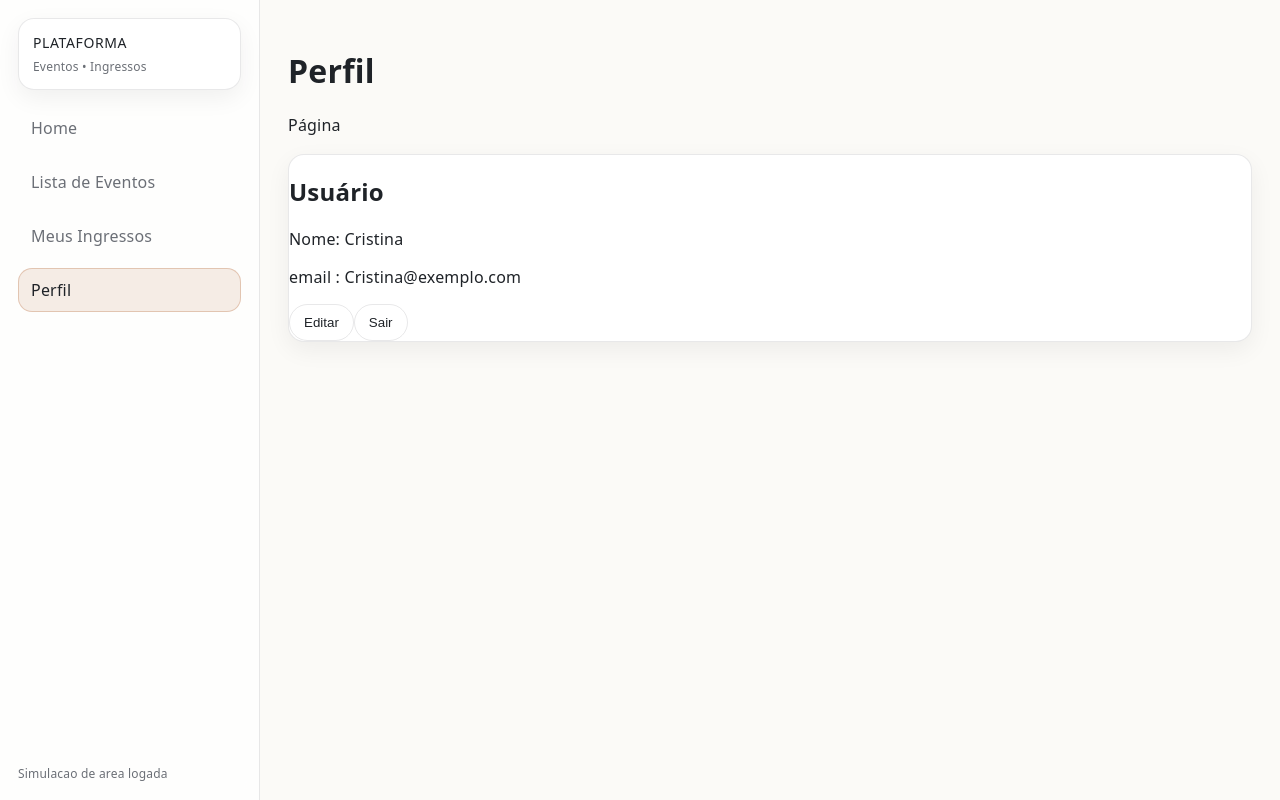
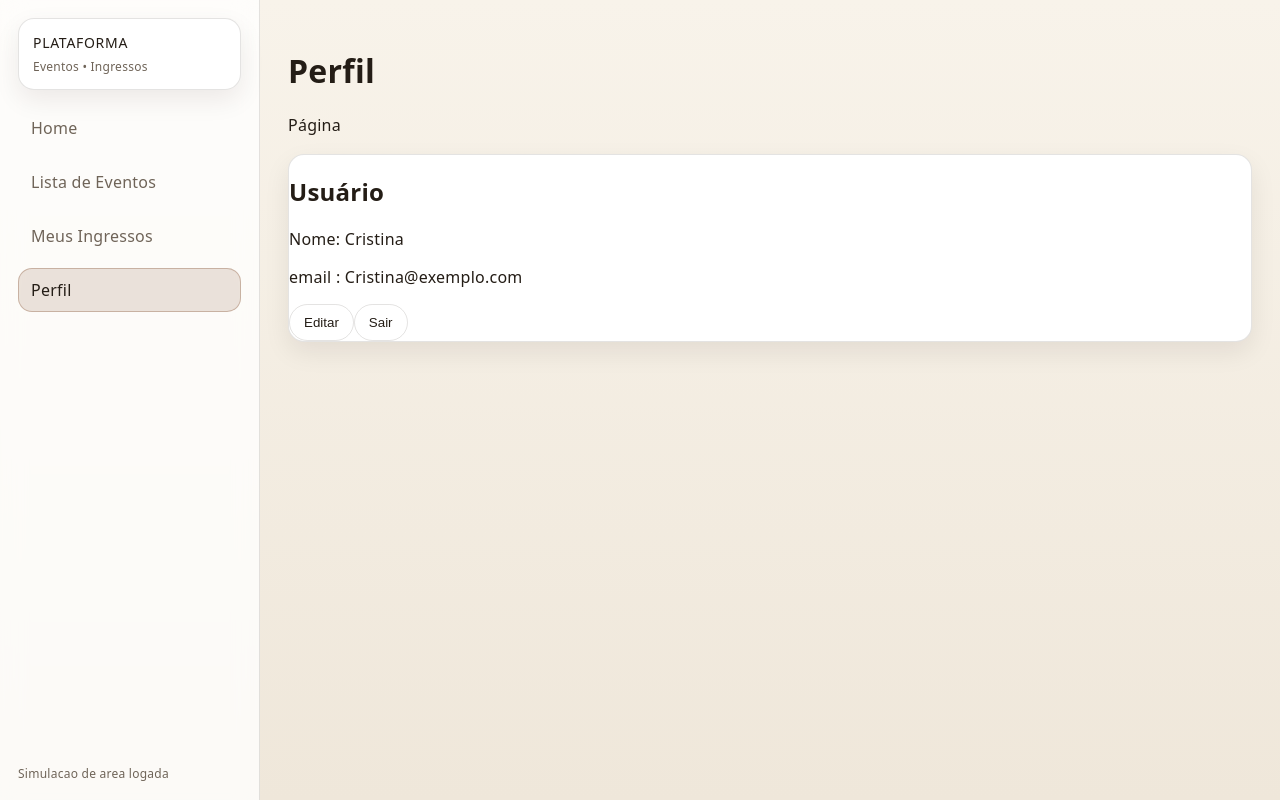
Before and after one commit to xjott/PAME-25.2---ENTREGA-3---PEDRO-NAVES-DA-MOTTA, a Next.js app: page /perfil in a window 1280 px wide. Built offline with nearby package versions, Linux system fonts and the light colour scheme.

Commit message:
ajustes finais no CSS

```diff
--- a/app/globals.css
+++ b/app/globals.css
@@ -1,170 +1,202 @@
-/* =========================
-   Base
-========================= */
+/* nota: para atender às demandas da cliente e fazer o site ficar da exata maneira que ela imaginou, eu pesquisei diversos elementos de css que não sou familiar, isso estava bagunçando minha percepção do código, por isso eu coloquei muitos comentários ao longo */
+
+
 :root{
-  /* Light + earthy palette */
-  --bg: #fbfaf7;          /* off-white quente */
-  --panel: #ffffff;       /* cards */
-  --panel2: #f7f4ee;      /* subtle section bg */
-  --text: #1f2328;        /* texto principal */
-  --muted: #6b6f76;       /* texto secundario */
-  --border: rgba(31,35,40,0.10);
+  /* bg */
+  --bg: #f8f3ea;
+  --bg2: #efe7da;
 
-  /* Tons terrosos (detalhes) */
-  --accent: #b56a3a;      /* terracota/argila */
-  --accent2: #8b6b4f;     /* bronze/terra */
-  --accentSoft: rgba(181,106,58,0.12);
+  /* cards */
+  --panel: #ffffff;
 
-  --shadow: 0 8px 24px rgba(20, 20, 20, 0.06);
+  --text: #241d16;     /* texto principal */
+  --muted: #6f6458;    /* texto secundário */
 
-  /* Layout */
+  /* paleta madeira */
+  --wood: #8a5a3b;
+  --wood2: #a26b45;
+  --wood3: #6f432a;
+
+  /* variação da cor de destaque */
+  --woodSoft: rgba(138,90,59,0.16);
+
+  /* borda/sombras */
+  --border: rgba(36,29,22,0.12);
+  --shadow: 0 10px 26px rgba(20,15,10,0.08);
   --radius: 16px;
   --radius2: 14px;
+
+  /* largura padrão da sidebar */
   --sidebarW: 260px;
 }
 
-*{ box-sizing: border-box; }
+/* base*/
 
+/* larg/alt */
+*{
+  box-sizing: border-box;
+}
+
+/* base da página */
 html, body{
   height: 100%;
   margin: 0;
-  background: var(--bg);
+  background: linear-gradient(180deg, var(--bg), var(--bg2));
   color: var(--text);
 
-  /* Fonte fina / clean */
+  /* fonte leve */
   font-family: ui-sans-serif, system-ui, -apple-system, "Segoe UI", Roboto, Arial;
   font-weight: 300;
-  letter-spacing: 0.2px;
+  letter-spacing: 0.25px;
 }
 
+/* links herdam cor e ficam sem sublinhado */
 a{
   color: inherit;
   text-decoration: none;
 }
 
+/* imagens: bloco */
 img{
   display: block;
   max-width: 100%;
 }
 
-/* =========================
-   App Shell
-========================= */
+/* layout principal (shell)/*
+
+/* grid com sidebar fixa e conteúdo principal do lado */
 .appShell{
   display: grid;
   grid-template-columns: var(--sidebarW) 1fr;
   min-height: 100vh;
 }
 
+/* padding geral */
 .appMain{
   padding: 28px;
 }
 
-/* =========================
-   Sidebar (clara, minimal)
-========================= */
+/* sidebar */
 .sidebar{
   position: sticky;
   top: 0;
   height: 100vh;
 
-  background: rgba(255,255,255,0.75);
-  backdrop-filter: blur(10px);
+  /* efeito vidro */
+  background: rgba(255,255,255,0.78);
+  backdrop-filter: blur(12px);
 
   border-right: 1px solid var(--border);
   padding: 18px;
 
+  /* coluna espaçamento*/
   display: flex;
   flex-direction: column;
   gap: 16px;
 }
 
+/* bloco de marca dentro da sidebar */
 .sidebarBrand{
   padding: 14px;
-  border: 1px solid var(--border);
   border-radius: var(--radius);
   background: var(--panel);
+  border: 1px solid var(--border);
   box-shadow: var(--shadow);
 }
 
+/* título da marca*/
 .brandTitle{
   font-size: 14px;
-  font-weight: 500; /* um pouco mais forte pra “brand” */
-  letter-spacing: 0.6px;
+  font-weight: 500;
+  letter-spacing: 0.7px;
   text-transform: uppercase;
 }
 
+/* subtítulo */
 .brandSub{
   margin-top: 6px;
-  color: var(--muted);
   font-size: 12px;
   font-weight: 300;
+  color: var(--muted);
 }
 
+/* lista vertical de links */
 .sidebarNav{
   display: flex;
   flex-direction: column;
   gap: 10px;
 }
 
+/* link padrão da sidebar */
 .sidebarLink{
   padding: 10px 12px;
   border-radius: var(--radius2);
+
+  /* borda invisível*/
   border: 1px solid transparent;
 
   background: transparent;
   color: var(--muted);
+  font-weight: 300;
 
-  font-weight: 300;
-  transition: background 0.15s ease, border-color 0.15s ease, color 0.15s ease;
+  /* transições suaves*/
+  transition: background 0.15s ease, color 0.15s ease, border-color 0.15s ease;
 }
 
+/* hover: fundo sutil e texto mais forte */
 .sidebarLink:hover{
-  background: rgba(0,0,0,0.03);
+  background: rgba(0,0,0,0.04);
   color: var(--text);
 }
 
+/* link ativo */
 .sidebarLink.active{
-  background: var(--accentSoft);
-  border-color: rgba(181,106,58,0.30);
+  background: var(--woodSoft);
+  border-color: rgba(138,90,59,0.35);
   color: var(--text);
 }
 
+/* rodapé da sidebar */
 .sidebarFooter{
   margin-top: auto;
+  font-size: 12px;
   color: var(--muted);
-  font-size: 12px;
 }
 
-/* =========================
-   Page / Typography
-========================= */
+/* header da página*/
+
+/* limite de largura do conteúdo */
 .page{
   max-width: 1100px;
 }
 
+/* espaçamento header */
 .pageHeader{
   margin-bottom: 16px;
 }
 
+/* título principal */
 .pageTitle{
   margin: 0;
   font-size: 28px;
-  font-weight: 300; /* fino */
+  font-weight: 300;
   letter-spacing: 0.4px;
 }
 
+/* subtítulo*/
 .pageSubtitle{
-  margin: 8px 0 0 0;
-  color: var(--muted);
+  margin-top: 8px;
   font-size: 14px;
   font-weight: 300;
+  color: var(--muted);
 }
 
+/* seções */
 .section{
   margin-top: 18px;
 }
 
+/* header section*/
 .sectionHeader{
   display: flex;
   align-items: baseline;
@@ -173,81 +205,96 @@ img{
   margin-bottom: 12px;
 }
 
+/* título section */
 .sectionTitle{
   margin: 0;
   font-size: 16px;
-  font-weight: 400; /* leve, mas legivel */
+  font-weight: 400;
   letter-spacing: 0.3px;
 }
 
+/* texto pequeno */
 .smallMuted{
   font-size: 12px;
+  font-weight: 300;
   color: var(--muted);
-  font-weight: 300;
 }
 
+/* parágrafo padrão */
 .text{
   margin: 0;
-  color: var(--muted);
   line-height: 1.55;
   font-weight: 300;
+  color: var(--muted);
 }
 
-/* =========================
-   Banner (destaques)
-   - claro e elegante
-========================= */
+/* banner*/
+
+/* container do banner*/
 .banner{
-  border: 1px solid var(--border);
   border-radius: var(--radius);
   background: var(--panel);
+  border: 1px solid var(--border);
   box-shadow: var(--shadow);
-  overflow: hidden;
+  overflow: hidden; /* garante que imagens/overlays respeitem o raio */
 }
 
+/* banner (desktop) */
 .bannerGrid{
   display: grid;
   grid-template-columns: 1fr 1fr;
 }
 
+/* cada item do banner*/
 .bannerItem{
-  position: relative;
+  position: relative; /* necessário pro overlay absolute */
   height: 220px;
 }
 
+/* imagem do banner */
 .bannerImage{
   width: 100%;
   height: 100%;
   object-fit: cover;
-  filter: saturate(0.95) contrast(0.95);
+  filter: saturate(0.9) contrast(0.95);
 }
 
+/* overlay por cima da imagem*/
 .bannerOverlay{
   position: absolute;
   inset: 0;
-  background: linear-gradient(180deg, rgba(255,255,255,0.15), rgba(0,0,0,0.45));
+
+  /* clareia em cima e escurece em baixo*/
+  background: linear-gradient(
+    180deg,
+    rgba(255,255,255,0.15),
+    rgba(40,25,15,0.55)
+  );
+
   padding: 16px;
+
+  /* empurra o texto pro fim */
   display: flex;
   flex-direction: column;
   justify-content: flex-end;
   gap: 6px;
 }
 
+/* título do banner*/
 .bannerTitle{
-  color: #fff;
+  color: #ffffff;
   font-weight: 400;
-  letter-spacing: 0.3px;
 }
 
+/* meta do banner*/
 .bannerMeta{
   color: rgba(255,255,255,0.85);
   font-size: 13px;
   font-weight: 300;
 }
 
-/* =========================
-   Lists / Grid
-========================= */
+/* listas horizontais*/
+
 .horizontalList{
   display: flex;
   gap: 14px;
@@ -255,9 +302,12 @@ img{
   padding-bottom: 6px;
 }
 
+/* larg min*/
 .horizontalItem{
   min-width: 420px;
 }
+
+/* grid de cards */
 
 .grid{
   display: grid;
@@ -265,37 +315,39 @@ img{
   gap: 14px;
 }
 
-/* =========================
-   Cards (claros e clean)
-========================= */
+/* card genérico*/
 .card{
+  border-radius: var(--radius);
+  background: var(--panel);
   border: 1px solid var(--border);
-  background: var(--panel);
-  border-radius: var(--radius);
   box-shadow: var(--shadow);
   overflow: hidden;
 }
 
+/* versão horizontal */
 .cardHorizontal{
   display: grid;
   grid-template-columns: 180px 1fr;
 }
 
+/* wrapper da imagem */
 .cardImageWrap{
   height: 180px;
-  background: var(--panel2);
+  background: var(--bg2);
 }
 
 .cardHorizontal .cardImageWrap{
   height: 100%;
 }
 
+/* imagem do card*/
 .cardImage{
   width: 100%;
   height: 100%;
   object-fit: cover;
 }
 
+/* conteúdo interno do card */
 .cardBody{
   padding: 14px;
   display: flex;
@@ -303,30 +355,29 @@ img{
   gap: 10px;
 }
 
+/* título do card */
 .cardTitle{
   margin: 0;
   font-size: 16px;
   font-weight: 400;
-  letter-spacing: 0.2px;
 }
 
+/* dados*/
 .cardMeta{
   display: flex;
   gap: 8px;
   font-size: 13px;
+  font-weight: 300;
   color: var(--muted);
-  font-weight: 300;
 }
 
+/* preço*/
 .cardPrice{
   font-weight: 400;
-  color: var(--accent);
-  letter-spacing: 0.2px;
+  color: var(--wood3);
 }
 
-/* =========================
-   Buttons (minimal + earthy)
-========================= */
+/* linha de ações/botões */
 .cardActions{
   display: flex;
   gap: 10px;
@@ -334,57 +385,53 @@ img{
   flex-wrap: wrap;
 }
 
+/* botoes */
+
 .btn{
-  border-radius: 999px; /* clean */
+  border-radius: 999px;
   padding: 10px 14px;
-
   border: 1px solid var(--border);
   background: transparent;
-
   color: var(--text);
   font-weight: 300;
-
   cursor: pointer;
-  transition: background 0.15s ease, border-color 0.15s ease, transform 0.05s ease;
+  transition: background 0.15s ease, transform 0.05s ease;
 }
 
+/*fundo leve */
 .btn:hover{
-  background: rgba(0,0,0,0.03);
+  background: rgba(0,0,0,0.04);
 }
 
+/*sens de clique */
 .btn:active{
   transform: translateY(1px);
 }
-
 .btn:disabled{
   opacity: 0.6;
   cursor: not-allowed;
 }
 
+/* variação primária*/
 .btnPrimary{
-  border-color: rgba(181,106,58,0.40);
-  background: var(--accentSoft);
-  color: var(--text);
+  background: var(--woodSoft);
+  border-color: rgba(138,90,59,0.4);
 }
 
+/* hover do primário: aumenta um pouco a opacidade do “wood” */
 .btnPrimary:hover{
-  background: rgba(181,106,58,0.18);
+  background: rgba(138,90,59,0.22);
 }
 
-.btnGhost{
-  background: transparent;
-}
+/* página de detalhes = hero section */
 
-/* =========================
-   Details page
-========================= */
 .detailsHero{
   display: grid;
   grid-template-columns: 1.2fr 1fr;
   gap: 14px;
-  align-items: start;
 }
 
+/* imagem detalhes */
 .detailsImage{
   width: 100%;
   height: 420px;
@@ -394,11 +441,12 @@ img{
   box-shadow: var(--shadow);
 }
 
+/* tipo card*/
 .detailsPanel{
+  padding: 14px;
+  border-radius: var(--radius);
+  background: var(--panel);
   border: 1px solid var(--border);
-  background: var(--panel);
-  border-radius: var(--radius);
-  padding: 14px;
   box-shadow: var(--shadow);
 }
 
@@ -406,53 +454,37 @@ img{
   display: inline-block;
   padding: 6px 10px;
   border-radius: 999px;
-
-  border: 1px solid rgba(181,106,58,0.30);
-  background: var(--accentSoft);
-
+  background: var(--woodSoft);
+  border: 1px solid rgba(138,90,59,0.35);
   font-size: 12px;
-  color: var(--accent2);
   font-weight: 300;
+  color: var(--wood3);
   margin-bottom: 10px;
 }
 
-/* =========================
-   Tickets
-========================= */
+/* caixinha de código do ticket */
 .ticketCode{
-  border: 1px dashed rgba(31,35,40,0.18);
+  padding: 12px;
   border-radius: var(--radius2);
-  padding: 12px;
-  background: var(--panel2);
+  border: 1px dashed rgba(36,29,22,0.22);
+  background: var(--bg2);
 }
 
+/* fonte monoespaçada pra códigos/IDs */
 .mono{
-  font-family: ui-monospace, SFMono-Regular, Menlo, Consolas, "Liberation Mono", monospace;
+  font-family: ui-monospace, SFMono-Regular, Menlo, Consolas, monospace;
   margin-top: 6px;
-  color: var(--text);
   font-weight: 400;
 }
 
-/* =========================
-   Empty state
-========================= */
-.empty{
-  border: 1px solid var(--border);
-  background: var(--panel);
-  border-radius: var(--radius);
-  padding: 18px;
-  color: var(--muted);
-  box-shadow: var(--shadow);
-}
+/* rodapé da página */
 
-/* =========================
-   Footer (claro e limpo)
-========================= */
 .footer{
   margin-top: 26px;
   border-top: 1px solid var(--border);
   padding-top: 16px;
 }
+
 
 .footerGrid{
   display: grid;
@@ -460,20 +492,30 @@ img{
   gap: 14px;
 }
 
+/* título dentro de cada bloco do footer */
 .footerTitle{
   font-weight: 400;
-  margin-bottom: 8px;
-  letter-spacing: 0.2px;
 }
 
-/* =========================
-   Responsive
-========================= */
+/* extras de responsividade */
 @media (max-width: 980px){
-  .appShell{ grid-template-columns: 1fr; }
-  .sidebar{ position: relative; height: auto; }
-  .grid{ grid-template-columns: 1fr; }
-  .detailsHero{ grid-template-columns: 1fr; }
-  .bannerGrid{ grid-template-columns: 1fr; }
-  .horizontalItem{ min-width: 340px; }
+  .appShell{
+    grid-template-columns: 1fr;
+  }
+  .sidebar{
+    position: relative;
+    height: auto;
+  }
+  .grid{
+    grid-template-columns: 1fr;
+  }
+  .detailsHero{
+    grid-template-columns: 1fr;
+  }
+  .bannerGrid{
+    grid-template-columns: 1fr;
+  }
+  .horizontalItem{
+    min-width: 340px;
+  }
 }
--- a/app/page.tsx
+++ b/app/page.tsx
@@ -20,7 +20,6 @@ export default function HomePage(){
       <section className="section">
         <div className="header">
           <h2 className="titulo">Destaques da Semana</h2>
-          <span className="banner">Banner</span>
         </div>
 
         {/* fazer uma div com tudo que vai estar dentro do meu banner , os destaques vão estar em banner*/}
@@ -47,7 +46,6 @@ export default function HomePage(){
       <section className="section">
         <div className="header">
           <h2 className="titulo">Proximos Eventos</h2>
-          <span className="horizontal">Listagem horizontal</span>
         </div>
 
         {/* achar os eventos e colocar eles na lista horizontal */}
```
